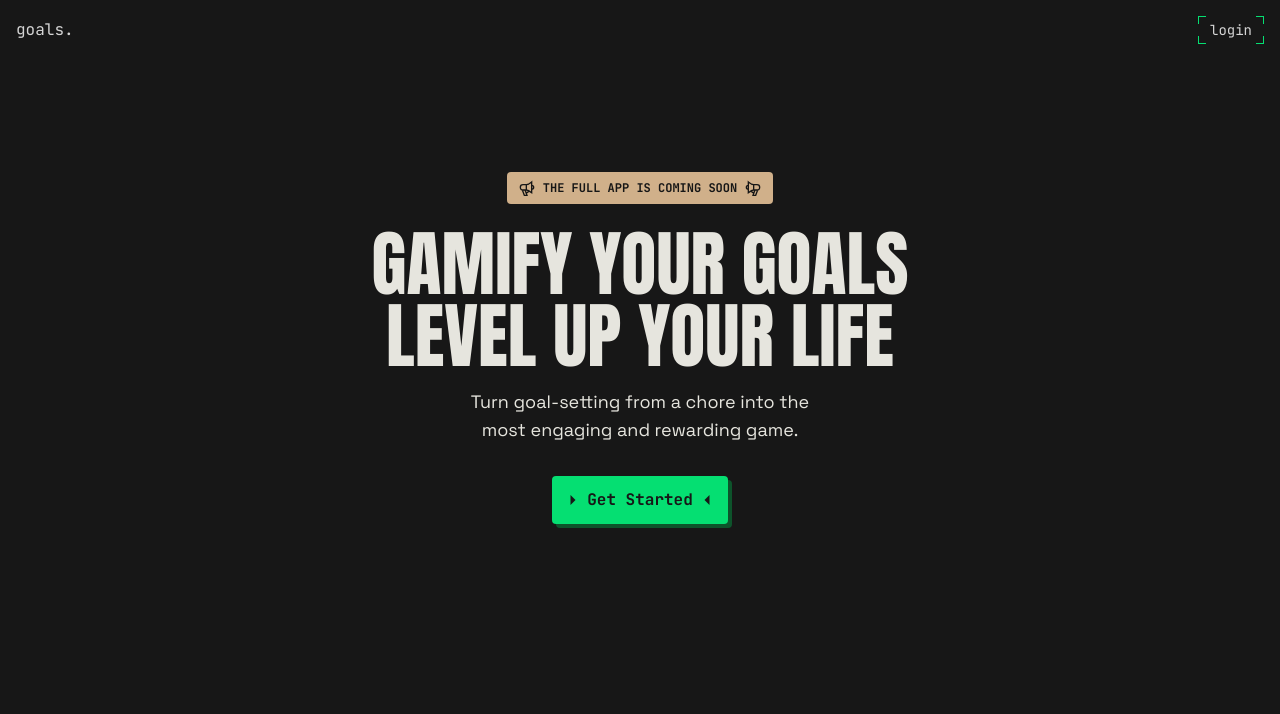
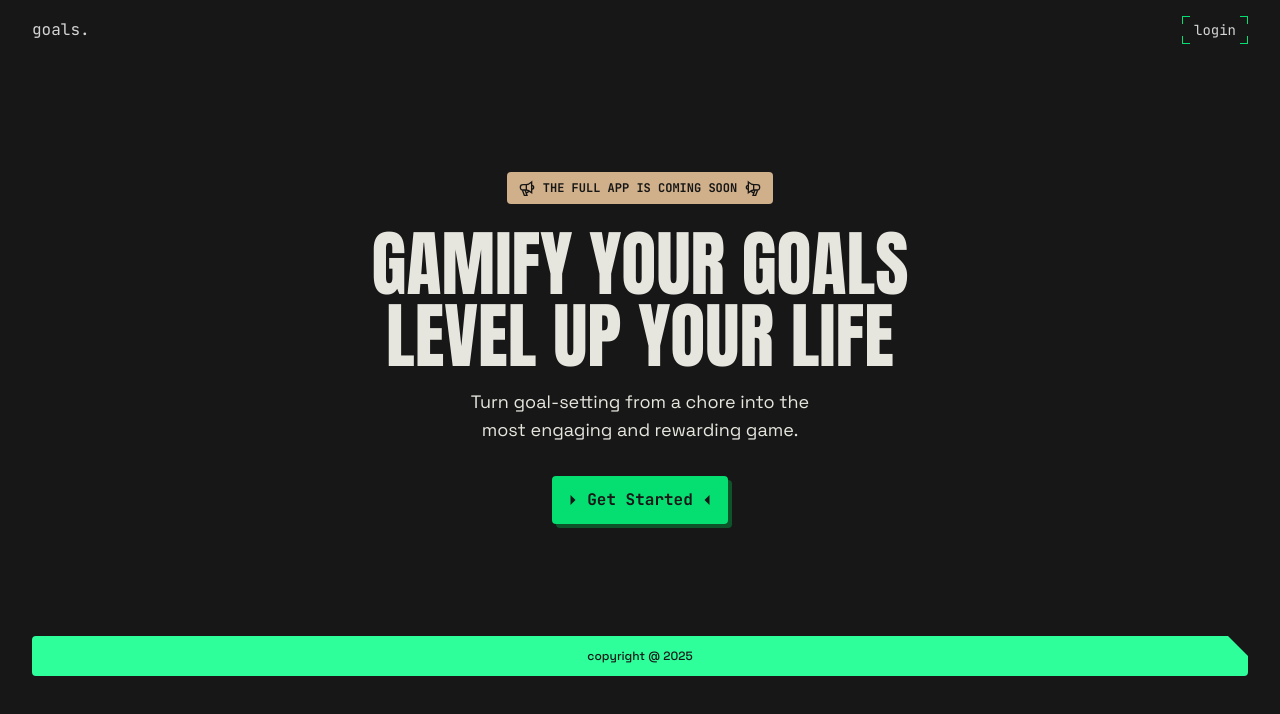
Before and after one commit to limitlez2020/goal-roadmap, a Next.js app: page / in a window 1280 px wide. Shown: the top 714 px of the page. Built offline with nearby package versions, Linux system fonts and the light colour scheme; a web font is replaced by a local one.

Commit message:
Created a Navbar component and then created and added a Footer compnent as well

```diff
--- /dev/null
+++ b/app/components/Footer.js
@@ -0,0 +1,21 @@
+import { Anton, JetBrains_Mono } from "next/font/google";
+
+const anton = Anton({
+  subsets: ["latin"],
+  weight: ["400"]
+})
+const jetbrains_mono = JetBrains_Mono({
+  subsets: ["latin"]
+})
+
+export default function Footer () {
+  return (
+    <div className={`flex flex-row mt-28 bg-[#2EFF9B] w-[95%] h-10 mb-3 rounded-sm text-neutral-900 items-center justify-center`}
+         style={{ clipPath: 'polygon(0% 0%, calc(100% - 20px) 0%, 100% 20px, 100% 100%, 0% 100%)' }}
+    >
+      <p className="lowercase text-xs font-medium">
+       copyright @ 2025
+      </p>
+    </div>
+  )
+}
--- /dev/null
+++ b/app/components/NavBar.js
@@ -0,0 +1,23 @@
+import { JetBrains_Mono } from "next/font/google";
+
+const jetbrains_mono = JetBrains_Mono({
+  subsets: ["latin"]
+})
+
+
+export default function NavBar () {
+
+  return (
+    <div className="flex flex-row w-[95%] py-4 h-15 self-center justify-between items-center gap-5 border-neutral-500 mb-28">
+      <div className={`flex text-center text-base lowercase ${jetbrains_mono.className}`}>Goals.</div>
+      {/* Button */}
+      <button className={`${jetbrains_mono.className} flex relative cursor-pointer text-sm py-1 px-3 hover:text-green-400 hover:text-xs`}>
+        <p className="flex relative lowercase">Login</p>
+        <div className="absolute size-2 top-0 left-0 border-t border-l text-green-400"/>
+        <div className="absolute size-2 top-0 right-0 border-t border-r text-green-400"/>
+        <div className="absolute size-2 bottom-0 left-0 border-b border-l text-green-400"/>
+        <div className="absolute size-2 bottom-0 right-0 border-b border-r text-green-400"/>
+      </button>
+    </div>
+  )
+}
--- a/app/page.js
+++ b/app/page.js
@@ -5,6 +5,8 @@ import { Bodoni_Moda_SC, Press_Start_2P, Poppins, Anton, JetBrains_Mono } from "
 import { IoMdArrowDropright, IoMdArrowDropleft } from "react-icons/io";
 import { GrAnnounce } from "react-icons/gr";
 import Image from "next/image";
+import NavBar from "./components/NavBar";
+import Footer from "./components/Footer";
 
 const bodoni_moda_sc = Bodoni_Moda_SC({
   subsets: ["latin"]
@@ -32,17 +34,7 @@ export default function Home() {
       <div className='absolute inset-0 opacity-5 bg-[url("/noise.png")] pointer-events-none'/>
 
       {/* Navbar */}
-      <div className="flex flex-row w-full p-4 justify-between items-center gap-5 border-neutral-500 mb-28">
-        <div className={`flex text-center text-base lowercase ${jetbrains_mono.className}`}>Goals.</div>
-        {/* Button */}
-        <button className={`${jetbrains_mono.className} flex relative cursor-pointer text-sm py-1 px-3 hover:text-green-400`}>
-          <p className="flex relative lowercase">Login</p>
-          <div className="absolute size-2 top-0 left-0 border-t border-l text-green-400"/>
-          <div className="absolute size-2 top-0 right-0 border-t border-r text-green-400"/>
-          <div className="absolute size-2 bottom-0 left-0 border-b border-l text-green-400"/>
-          <div className="absolute size-2 bottom-0 right-0 border-b border-r text-green-400"/>
-        </button>
-      </div>
+      <NavBar/>
 
 
       {/* Body Container: */}
@@ -50,20 +42,20 @@ export default function Home() {
         {/* Hero: */}
         <div className="flex flex-col w-full items-center">
           {/* News */}
-          <div className={`${jetbrains_mono.className} flex flex-row gap-2 py-2 px-3 justify-center items-center bg-orange-200 mb-6 rounded-sm text-neutral-900 opacity-80 cursor-default`}>
+          <div className={`${jetbrains_mono.className} flex flex-row gap-2 py-2 px-3 items-center bg-orange-200 mb-6 rounded-sm text-neutral-900 opacity-80 cursor-default`}>
             <GrAnnounce className="size-4 stroke-1"/>
             <p className="uppercase font-bold text-xs">The full app is coming soon</p>
             <GrAnnounce className="size-4 stroke-1 rotate-y-180"/>
           </div>
 
           {/* Header */}
-          <div className={`${anton.className} flex flex-col items-center text-7xl uppercase mb-4`}>
+          <div className={`${anton.className} flex flex-col items-center text-center text-7xl uppercase mb-4`}>
             <p> Gamify Your Goals</p>
             <p> Level Up Your Life </p>
           </div>
 
           {/* Subheading */}
-          <div className={`flex flex-col w-1/2 items-center text-lg mb-8`}>
+          <div className={`flex flex-col w-1/2 items-center text-center text-lg mb-8`}>
             <p>Turn goal-setting from a chore into the</p>
             <p>most engaging and rewarding game.</p>
           </div>
@@ -80,6 +72,10 @@ export default function Home() {
           </div>
         </div>
       </div>
+
+
+      {/* Footer: */}
+      <Footer/>
     </div>
   );
 }
```
